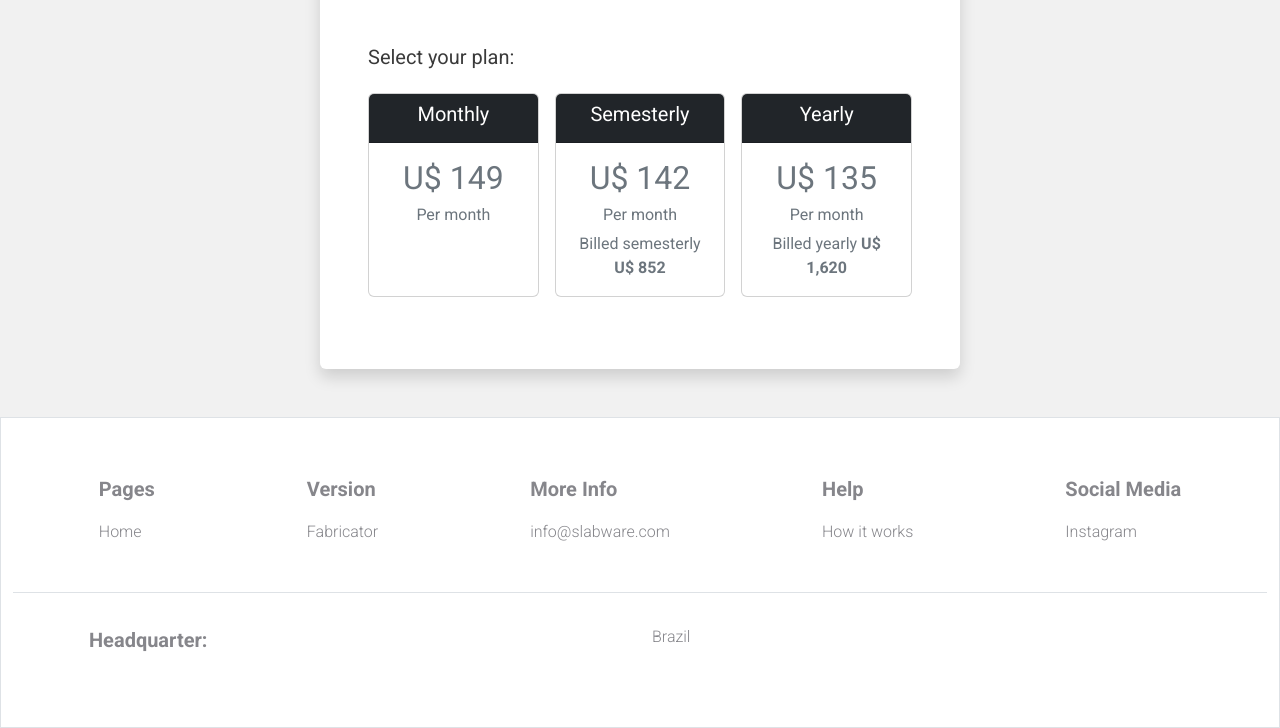
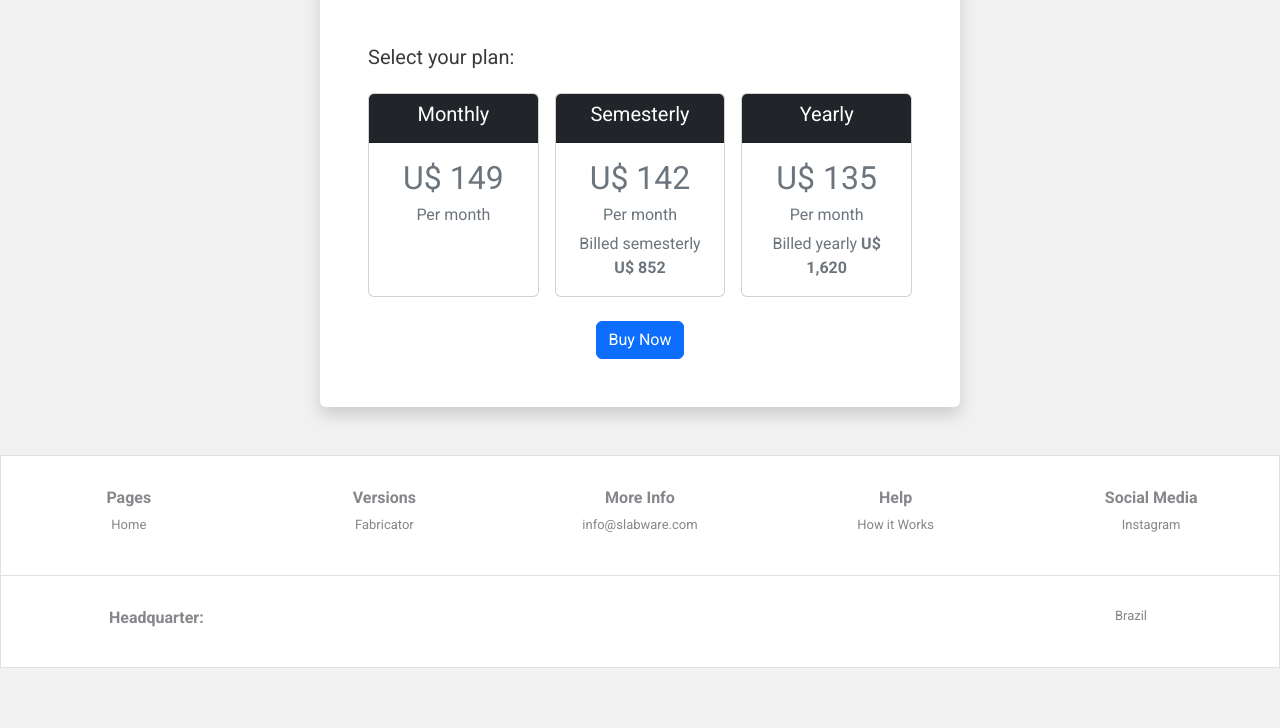
Before and after one commit to diego-quack/Teste-SlabWare, a plain HTML site: page index.html in a window 1280 px wide. Shown: the part 687-1415 px from the top of the page. After the commit the page ends 1355 px from the top, so only its background shows below. Drawn offline with Linux system fonts and the light colour scheme.

Commit message:
Mais ajustes no footer - botão 'Buy Now'

```diff
--- a/css/fonte.css
+++ b/css/fonte.css
@@ -3,3 +3,14 @@
 * {
     font-family: 'Roboto', sans-serif;
 }
+
+h4 {
+    font-size: medium;
+    font-weight: 700;
+    color: #86868B;
+}
+
+h3, li, #nav-item {
+    font-size: small;
+    color: #86868B;
+}
--- a/index.html
+++ b/index.html
@@ -149,65 +149,65 @@
 
           </div>
 
+          <div>
+            <button class="btn btn-primary" type="submit">Buy Now</button>
+          </div>
+
         </form>
 
       </div>
     </div>
   </div>
 
-  <div class="container-fluid bg-white border">
+  <div class="container-fluid bg-white border text-center">
 
-    <footer class="py-3 my-4">
+    <footer class="row py-3 my-3 border-bottom">
 
-      <div class="nav justify-content-center border-bottom pb-3 mb-3">
-
-        <div class="row py-3 px-5 mx-3">
-          <div class="col">
-            <p class="fs-5" style="color: #86868B; font-weight: 700;">Pages</p>
-            <p class="fs-6 fw-light" style="color: #86868B;">Home</p>
-          </div>
+      <div class="col mb-3">
+        <h4>Pages</h4>
+        <ul class="nav flex-column">
+          <li class="nav-item mb-2"><a>Home</a></li>
       </div>
 
-        <div class="row py-3 px-5 mx-3">
-          <div class="col">
-            <p class="fs-5" style="color: #86868B; font-weight: 700;">Version</p>
-            <p class="fs-6 fw-light" style="color: #86868B;">Fabricator</p>
-          </div>
+      <div class="col mb-3">
+        <h4>Versions</h4>
+        <ul class="nav flex-column">
+          <li class="nav-item mb-2"><a>Fabricator</a></li>
       </div>
 
-        <div class="row py-3 px-5 mx-3">
-          <div class="col">
-            <p class="fs-5" style="color: #86868B; font-weight: 700;">More Info</p>
-            <p class="fs-6 fw-light" style="color: #86868B;">info@slabware.com</p>
-          </div>
+      <div class="col mb-3">
+        <h4>More Info</h4>
+        <ul class="nav flex-column">
+          <li class="nav-item mb-2"><a>info@slabware.com</a></li>
       </div>
 
-        <div class="row py-3 px-5 mx-3">
-          <div class="col">
-            <p class="fs-5" style="color: #86868B; font-weight: 700;">Help</p>
-            <p class="fs-6 fw-light" style="color: #86868B;">How it works</p>
-          </div>
+      <div class="col mb-3">
+        <h4>Help</h4>
+        <ul class="nav flex-column">
+          <li class="nav-item mb-2"><a>How it Works</a></li>
       </div>
 
-        <div class="row py-3 px-5 mx-3">
-          <div class="col">
-            <p class="fs-5" style="color: #86868B; font-weight: 700;">Social Media</p>
-            <p class="fs-6 fw-light" style="color: #86868B;">Instagram</p>
-          </div>
+      <div class="col mb-3">
+        <h4>Social Media</h4>
+        <ul class="nav flex-column">
+          <li class="nav-item mb-2"><a>Instagram</a></li>
       </div>
 
-      </div>
+    </footer>
 
-      <div class="row py-3 px-5 mx-3 justify-content-center">
+    <footer class="row px-5 py-3 my-3">
+
+      <div class="row">
         <div class="col">
-          <p class="fs-5" style="color: #86868B; font-weight: 700;">Headquarter:</p>
+          <h4 class="text-start px-5">Headquarter:</h4>
         </div>
         <div class="col">
-          <p class="fs-6 fw-light" style="color: #86868B;">Brazil</p>
+          <h3 class="text-end px-5">Brazil</h3>
         </div>
       </div>
 
     </footer>
+
   </div>
 
   <script src="js/jquery-3.6.0.js"></script>
```
Lines whose indentation alone changed are shown as unchanged.
